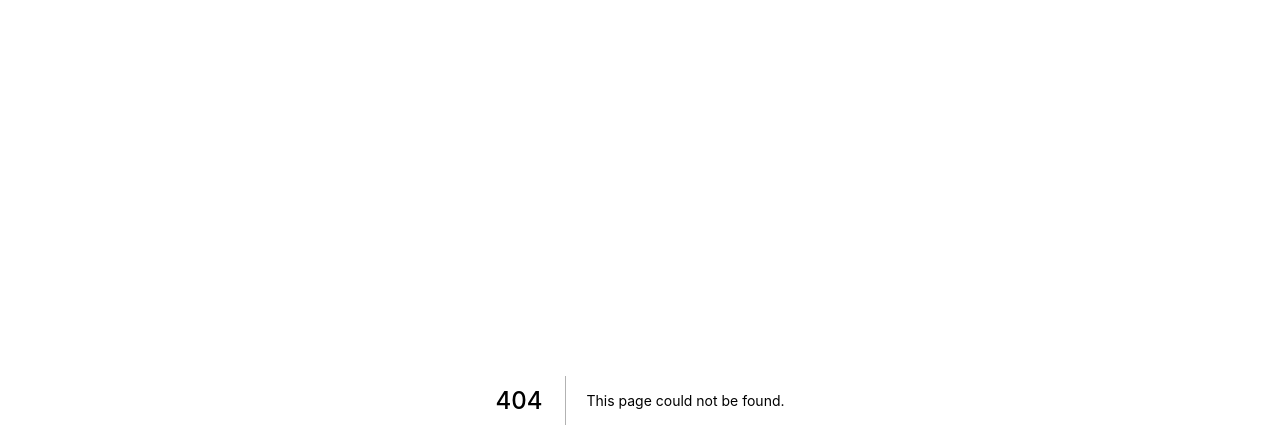
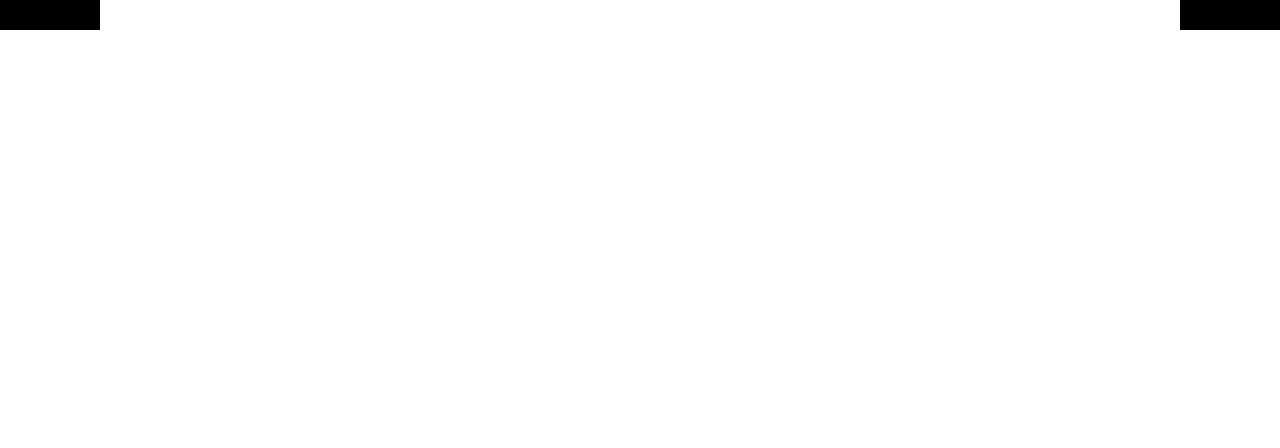
Before and after one commit to AminnimAMoh/Flexera-Amin-Mohammadi, a Next.js app: page /Shared-Components/PageSlider in a window 1280 px wide. Before the commit this address had no page. Shown: the top 448 px of the page. Built offline with nearby package versions, Linux system fonts and the light colour scheme.

Commit message:
Implimenting the application context to reserve the application state globaly.
Introdiucing a reducer to handle add and sub actions for page routing.

```diff
--- /dev/null
+++ b/context/AppContext.tsx
@@ -0,0 +1,22 @@
+import { createContext, useContext, useMemo, useReducer, useState } from "react";
+import { AppReducer, initialState } from "./AppReducer";
+
+const AppContext=createContext();
+
+export const AppWrapper=({children})=>{
+    const {state, dispatch}= useReducer(AppReducer, initialState);
+
+    const contextValue=useMemo(()=>{
+        return {state, dispatch};
+    }, [state, dispatch]);
+
+    return (
+        <AppContext.Provider value={contextValue}>
+            {children}
+        </AppContext.Provider>
+    )
+}
+
+export const useAppContext=()=>{
+    return useContext(AppContext)
+}
--- /dev/null
+++ b/context/AppReducer.tsx
@@ -0,0 +1,20 @@
+export const initialState = {
+  number: 0,
+};
+
+export const AppReducer = (state, action) => {
+  switch (action.type) {
+    case "add_number": {
+      return {
+        ...state,
+        number: action.value + state.number,
+      };
+    }
+    case "sub_number": {
+      return {
+        ...state,
+        number: action.value - state.number,
+      };
+    }
+  }
+};
--- /dev/null
+++ b/pages/Shared-Components/PageSlider/index.tsx
@@ -0,0 +1,18 @@
+import React, { ReactElement } from 'react'
+
+import styles from "../../../styles/PageSlider.module.css";
+
+interface Props {
+
+}
+
+function PageSlider({}: Props): ReactElement {
+    return (
+        <div className={styles.container}>
+            <span></span>
+            <span></span>
+        </div>
+    )
+}
+
+export default PageSlider
--- a/pages/_app.js
+++ b/pages/_app.js
@@ -1,7 +1,14 @@
-import '../styles/globals.css'
+import "../styles/globals.css";
+import { AppWrapper } from "../context/AppContext";
 
 function MyApp({ Component, pageProps }) {
-  return <Component {...pageProps} />
+  return (
+    <>
+      <AppWrapper>
+        <Component {...pageProps} />
+      </AppWrapper>
+    </>
+  );
 }
 
-export default MyApp
+export default MyApp;
--- a/styles/Home.module.css
+++ b/styles/Home.module.css
@@ -1,7 +1,11 @@
-.container{
-    flex: 1;
-    display: flex;
-    justify-content: center;
-    align-items: flex-start;
-    padding: 16px;
+.container {
+  flex: 1;
+  display: flex;
+  justify-content: center;
+  align-items: flex-start;
+  padding: 16px;
+  margin-top: 10em;
 }
+.main > * {
+  margin-top: 16px;
+}
--- /dev/null
+++ b/styles/PageSlider.module.css
@@ -0,0 +1,13 @@
+.container{
+    flex: 1;
+    display: flex;
+    justify-content: space-between;
+    align-items: flex-start;
+}
+
+.container> span{
+    display: block;
+    width: 100px;
+    height: 30px;
+    background-color: black;
+}
```
Also changed, not shown: pages/index.tsx (+6 -1 lines).
